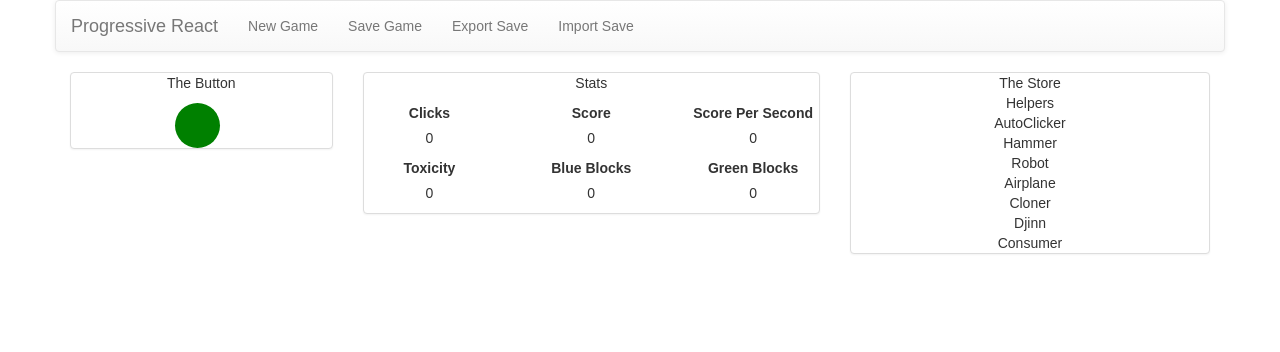
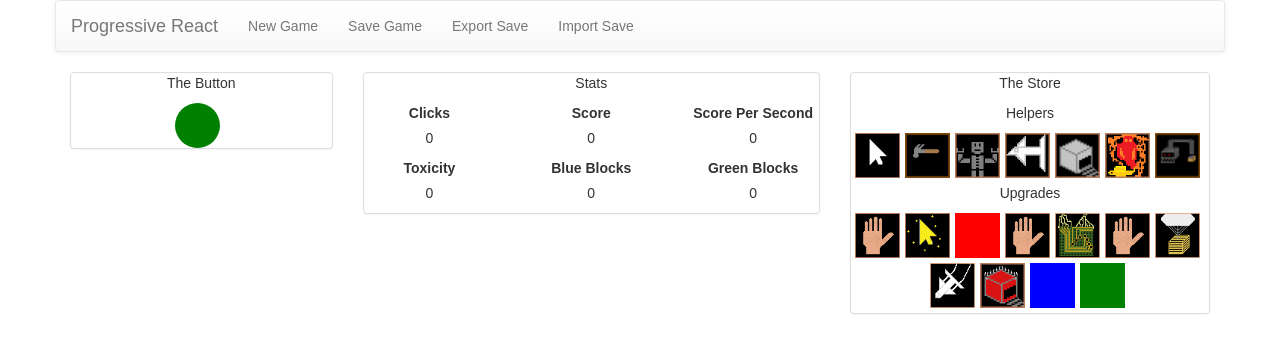
Before and after one commit to TheCrimsonKing92/progressive-react, a React (Create React App) app: page / in a window 1280 px wide. Shown: the top 352 px of the page. Built offline with nearby package versions, Linux system fonts and the light colour scheme.

Commit message:
Added tooltip module, got score generation/calculation working, added back some css

```diff
--- a/package.json
+++ b/package.json
@@ -7,7 +7,8 @@
     "react": "^15.6.1",
     "react-bootstrap": "^0.31.3",
     "react-dom": "^15.6.1",
-    "react-scripts": "1.0.13"
+    "react-scripts": "1.0.13",
+    "react-tooltip": "^3.3.0"
   },
   "scripts": {
     "start": "react-scripts start",
--- a/src/App.js
+++ b/src/App.js
@@ -17,8 +17,10 @@ class App extends Component {
     this.state = this.getGame();
     this.buttonClicked = this.buttonClicked.bind(this)
     this.handleExportSave = this.handleExportSave.bind(this)
+    this.handleStorePurchase = this.handleStorePurchase.bind(this)
     this.newGame = this.newGame.bind(this)
     this.saveGame = this.saveGame.bind(this)
+    this.tick = this.tick.bind(this)
   }
   buttonClicked() {
     this.setState({
@@ -28,6 +30,61 @@ class App extends Component {
         score: this.state.stats.score + 1
       }
     })
+  }
+  calculateScore(helper) {
+    const name = helper.name
+    let base = helper.power
+    let total = 0
+    const basic = h => h.power * h.purchased
+
+    if (name === 'AutoClicker') {
+      if (this.upgradePurchased('Helping Hand')) {
+        base++
+      }
+
+      if (this.upgradePurchased('Helping Handsier')) {
+        base += 4
+      }
+
+      if (this.upgradePurchased('Helping Handsiest')) {
+        base += 16
+      }
+
+      total = base * helper.purchased
+
+      if (this.upgradePurchased('Click Efficiency')) {
+        total *= 2
+      }
+
+      if (this.upgradePurchased('Audible Motiviation')) {
+        const audibleBase = 1.00
+        const factor = .01
+
+        total *= audibleBase + (factor * this.getHelper('Djinn').purchased)
+      }
+      console.log(`AutoClicker total: ${total}`)
+      return total
+    } else if (name === 'Hammer') {
+      return basic(helper)
+    } else if (name === 'Robot') {
+      return basic(helper)
+    } else if (name === 'Airplane') {
+      return basic(helper)
+    } else if (name === 'Cloner') {
+      return basic(helper)
+    } else if (name === 'Djinn') {
+      return basic(helper)
+    } else if (name === 'Consumer') {
+      return basic(helper)
+    } else {
+      return 0
+    }
+  }
+  componentDidMount() {
+    this.interval = window.setInterval(this.tick, 1000)
+  }
+  componentWillUnmount() {
+    window.clearInterval(this.interval)
   }
   getDefaultGameState() {
     return {
@@ -60,9 +117,15 @@ class App extends Component {
       return this.getDefaultGameState();
     }
   }
+  getHelper(helper) {
+    return this.state.store.helpers[helper]
+  }
   getScorePerSecond() {
     // TODO: Calculate score per second based on owned helpers
-    return 0
+    return Object.values(this.state.store.helpers).map(h => this.calculateScore(h)).reduce((acc,val) => acc + val, 0)
+  }
+  getUpgrade(upgrade) {
+    return this.state.store.upgrades[upgrade]
   }
   handleExportSave() {
     window.alert(`Copy the following string:${btoa(this.mapGameState(this.state))}`)
@@ -73,8 +136,35 @@ class App extends Component {
     // TODO: Implement game load
     // const state = this.unmapGameState(atob(entry))
   }
-  handleStorePurchase() {
+  handleStorePurchase(buyable) {
+    console.log(`Handling purchase of buyable: ${JSON.stringify(buyable)}`)
+    const price = Math.floor(buyable.price * Math.pow(buyable.priceGrowth, buyable.purchased))
 
+    if (buyable.currency === 'score') {
+      if (this.state.stats.score >= price) {
+        const bought = {
+          ...buyable,
+          purchased: buyable.purchased + 1
+        }
+
+        const storeKey = buyable.type + 's'
+        const old = this.state.store[storeKey]
+
+        this.setState({
+          stats: {
+            ...this.state.stats,
+            score: this.state.stats.score - price
+          },
+          store: {
+            ...this.state.store,
+            [storeKey]: {
+              ...old,
+              [buyable.name]: bought
+            }
+          }
+        })
+      }
+    }
   }
   newGame() {
     const state = this.getDefaultGameState()
@@ -87,9 +177,19 @@ class App extends Component {
   saveGame() {
     localStorage.setItem(LS_ITEM_NAME, this.mapGameState(this.state))
   }
+  tick() {
+    const scoreIncrease = this.getScorePerSecond()
+    console.log(`Score per second: ${scoreIncrease}`)
+
+    this.setState({
+      stats: {
+        ...this.state.stats,
+        score: this.state.stats.score + scoreIncrease
+      }
+    })
+  }
   unmapGameState(mapped) {
-    const previous = JSON.parse(mapped)
-    return previous
+    return JSON.parse(mapped)
     /*
     TODO: I guess this should implement some sort of version/upgrade save protocol
     const stats = previous.stats
@@ -109,8 +209,13 @@ class App extends Component {
     return previous
     */
   }
+  upgradePurchased(upgrade) {
+    const found = this.getUpgrade(upgrade)
+
+    return !found ? false : found.purchased > 0
+  }
   render() {
-    console.log(`State: ${JSON.stringify(this.state)}`)
+    // console.log(`State: ${JSON.stringify(this.state)}`)
     const stats = this.state.stats
     const store = this.state.store
 
--- a/src/ButtonPanel.js
+++ b/src/ButtonPanel.js
@@ -1,5 +1,6 @@
 import React, {Component} from 'react'
 import {Panel} from 'react-bootstrap'
+import ReactTooltip from 'react-tooltip'
 import TheButton from './TheButton'
 
 class ButtonPanel extends Component {
@@ -15,7 +16,8 @@ class ButtonPanel extends Component {
     return (
       <div className="ButtonPanel">
         <Panel>
-          <p>The Button</p>
+          <p data-tip="Click to start earning score!">The Button</p>
+          <ReactTooltip />
           <TheButton clickHandle={this.handleButtonClick} />
         </Panel>
       </div>
--- /dev/null
+++ b/src/Store.css
@@ -0,0 +1,75 @@
+.airplane {
+    background-image: url('./AirplaneBig.png')
+}
+
+.audible-motivation {
+    background-color: green
+}
+
+.autoclicker {
+    background-image: url('./AutoClickerBig.png')
+}
+
+.buddy-system {
+    background-image: url('./BuddySystem.png')
+}
+
+.buyable {
+    background-size: cover;
+    display: inline-block;
+    height: 45px;
+    margin-right: 5px;
+    width: 45px;
+}
+
+.click-efficiency {
+    background-image: url('./ClickEfficiency.png')
+}
+
+.cloner {
+    background-image: url('./Cloner.png')
+}
+
+.cloner-overdrive {
+    background-image: url('./ClonerOverdrive.png')
+}
+
+.consumer {
+    background-image: url('./Consumer.png')
+}
+
+.cybernetic-synergy {
+    background-image: url('CyberneticSynergy.png')
+}
+
+.djinn {
+    background-image: url('DjinnBig.png')
+}
+
+.extended-cargo {
+    background-image: url('ExtendedCargo.png')
+}
+
+.hammer {
+    background-image: url('./HammerBig.png')
+}
+
+.heavier-hammers {
+    background-color: red
+}
+
+.helping-hand, .helping-handsier, .helping-handsiest {
+    background-image: url('./HelpingHand.png')
+}
+
+.robot {
+    background-image: url('./RobotBig.png')
+}
+
+.tamer {
+    background-image: url('./TamerBig.png')
+}
+
+.the-awakening {
+    background-color: blue
+}
--- a/src/Store.js
+++ b/src/Store.js
@@ -1,76 +1,86 @@
+import './Store.css'
+
 const CURRENCY_BLOCK_BLUE = 'blue-block'
 const CURRENCY_BLOCK_GREEN = 'green-block'
 const CURRENCY_SCORE = 'score'
 
-const idMap = (ob, index) => ({...ob, id: index})
+const HELPER_PRICE_GROWTH = 1.08
+const SPECIAL_PRICE_GROWTH = 1.10
+const UPGRADE_PRICE_GROWTH = 1.00
 
-const buyable = (name = 'Buyable', description = 'A buyable', price = 1, currency = CURRENCY_SCORE, buyable = false, multiple = false) => ({
+const buyable = (name = 'Buyable', description = 'A buyable', price = 1, priceGrowth = HELPER_PRICE_GROWTH, currency = CURRENCY_SCORE, buyable = false, multiple = false) => ({
   name: name,
   description: description,
   price: price,
+  priceGrowth: priceGrowth,
+  currency: currency,
   buyable: buyable,
   purchased: 0,
   multiple: multiple
 })
 
-const helper = (name = 'Helper', description = 'A helper', price = 1, power = 1, toxicity = 1) => ({
-  ...buyable(name, description, price, CURRENCY_SCORE, true, false),
+const helper = (name = 'Helper', description = 'A helper', price = 1, priceGrowth = HELPER_PRICE_GROWTH, power = 1, toxicity = 1) => ({
+  ...buyable(name, description, price, priceGrowth, CURRENCY_SCORE, true, false),
   power: power,
-  toxicity: toxicity
+  toxicity: toxicity,
+  type: 'helper'
 })
 
-const helpers = [
-  helper('AutoClicker', 'Weakly clicks the button for you', 50, 1, 1),
-  helper('Hammer', 'Earns score by smashing the button', 250, 5, 2),
-  helper('Robot', 'An AI optimizing score production routines', 1000, 10, 5),
-  helper('Airplane', 'An allied airplane to drop score en masse', 15000, 50, 18),
-  helper('Cloner', 'Creates perfect score by cloning parts of the button', 50000, 100, 60),
-  helper('Djinn', 'An ancient fire spirit mystically connected to the source', 300000, 250, 100),
-  helper('Consumer', 'An anti-helper that consumes score to produce blocks', 5000, -1, 0)
-].map(idMap)
+const helpers = {
+  'AutoClicker': helper('AutoClicker', 'Weakly clicks the button for you', 50),
+  'Hammer': helper('Hammer', 'Earns score by smashing the button', 250, HELPER_PRICE_GROWTH, 5, 2),
+  'Robot': helper('Robot', 'An AI optimizing score production routines', 1000, HELPER_PRICE_GROWTH, 10, 5),
+  'Airplane': helper('Airplane', 'An allied airplane to drop score en masse', 15000, HELPER_PRICE_GROWTH, 50, 18),
+  'Cloner': helper('Cloner', 'Creates perfect score by cloning parts of the button', 50000, HELPER_PRICE_GROWTH, 100, 60),
+  'Djinn': helper('Djinn', 'An ancient fire spirit mystically connected to the source', 300000, HELPER_PRICE_GROWTH, 250, 100),
+  'Consumer': helper('Consumer', 'An anti-helper that consumes score to produce blocks. WARNING: These can produce negative score gain!', 5000, HELPER_PRICE_GROWTH, -1, 0)
+}
 
 const upgrade = (name = 'Upgrade', description = 'An upgrade', price = 1, currency = CURRENCY_SCORE, preReqs = null) => ({
-  ...buyable(name, description, price, currency, false, false),
-  preReqs: preReqs
+  ...buyable(name, description, price, UPGRADE_PRICE_GROWTH, currency, false, false),
+  preReqs: preReqs,
+  type: 'upgrade'
 })
 
-const upgrades = [
-  upgrade('Helping Hand', '+1 AutoClicker power', 200),
-  upgrade('Click Efficiency', 'Double AutoClicker and mouse power', 500),
-  upgrade('Heavier Hammers', 'Double Hammer power', 1250),
-  upgrade('Helping Handsier', '+4 AutoClicker and mouse power', 2500),
-  upgrade('Cybernetic Synergy', '+8 power per Hammer and Robot pair', 9000),
-  upgrade('Helping Handsiest', '+16 AutoClicker and mouse power', 11000),
-  upgrade('Extended Cargo', '+25% Airplane power', 23000),
-  upgrade('Buddy System', '+100% Airplane power', 85000),
-  upgrade('Cloner Overdrive', '+40% Cloner power', 300000),
-  upgrade('The Awakening', 'Djinn sacrifice current power to reach full potential', 2500000),
-  upgrade('Audible Motivation', '+2% Djinn power per AutoClicker. +1% AutoClicker power per Djinn')
-].map(idMap)
+const upgrades = {
+  'Helping Hand': Object.assign({}, upgrade('Helping Hand', '+1 AutoClicker power', 200), {buyable: true}),
+  'Click Efficiency': upgrade('Click Efficiency', 'Double AutoClicker and mouse power', 500),
+  'Heavier Hammers': upgrade('Heavier Hammers', 'Double Hammer power', 1250),
+  'Helping Handsier': upgrade('Helping Handsier', '+4 AutoClicker and mouse power', 2500),
+  'Cybernetic Synergy': upgrade('Cybernetic Synergy', '+8 power per Hammer and Robot pair', 9000),
+  'Helping Handsiest': upgrade('Helping Handsiest', '+16 AutoClicker and mouse power', 11000),
+  'Extended Cargo': upgrade('Extended Cargo', '+25% Airplane power', 23000),
+  'Buddy System': upgrade('Buddy System', '+100% Airplane power', 85000),
+  'Cloner Overdrive': upgrade('Cloner Overdrive', '+40% Cloner power', 300000),
+  'The Awakening': upgrade('The Awakening', 'Djinn sacrifice current power to reach full potential', 2500000),
+  'Audible Motivation': upgrade('Audible Motivation', '+2% Djinn power per AutoClicker. +1% AutoClicker power per Djinn')
+}
 
 const tower = (name = 'Tower', description = 'A tower', price = 1, currency = CURRENCY_BLOCK_BLUE, preReqs = null) => ({
-  ...buyable(name, description, price, currency, false, false),
-  preReqs: preReqs
+  ...buyable(name, description, price, UPGRADE_PRICE_GROWTH, currency, false, false),
+  preReqs: preReqs,
+  type: 'tower'
 })
 
-const towers = [
-  tower('Click Tower', 'Increases mouse power by 5% of clicks and 1% of helper power', 10000),
-  tower('Cost Tower', 'Reduces score costs by 10%', 5000),
-  tower('Power Tower', 'Increases helper power', 2500),
-  tower('Toxicity Tower', 'Reduces helper toxicity production', 5000)
-].map(idMap)
+const towers = {
+  'Click Tower': tower('Click Tower', 'Increases mouse power by 5% of clicks and 1% of helper power', 10000),
+  'Cost Tower': tower('Cost Tower', 'Reduces score costs by 10%', 5000),
+  'Power Tower': tower('Power Tower', 'Increases helper power', 2500),
+  'Toxicity Tower': tower('Toxicity Tower', 'Reduces helper toxicity production', 5000)
+}
 
-const special = (name = 'Special', description = 'A special', price = 1, currency = CURRENCY_BLOCK_GREEN, preReqs = null) => ({
-  ...buyable(name, description, price, currency, false, true),
-  preReqs: preReqs
+const special = (name = 'Special', description = 'A special', price = 1, priceGrowth = SPECIAL_PRICE_GROWTH, currency = CURRENCY_BLOCK_GREEN, preReqs = null) => ({
+  ...buyable(name, description, price, SPECIAL_PRICE_GROWTH, currency, false, true),
+  preReqs: preReqs,
+  type: 'special'
 })
 
-const specials = [
-  special('Blue Block', 'A blue block', 5),
-  special('Green Block', 'A green block', 5, CURRENCY_BLOCK_BLUE),
-  special('Tamer', 'Tames a consumer\'s hunger by 5%', 150),
-  special('Toxicity Recycling', 'Removes 10 toxicity')
-]
+const specials = {
+  'Blue Block': special('Blue Block', 'A blue block', 5, SPECIAL_PRICE_GROWTH),
+  'Green Block': special('Green Block', 'A green block', 5, SPECIAL_PRICE_GROWTH, CURRENCY_BLOCK_BLUE),
+  'Tamer': special('Tamer', 'Tames a consumer\'s hunger by 5%', 150, SPECIAL_PRICE_GROWTH),
+  'Toxicity Recycling': special('Toxicity Recycling', 'Removes 10 toxicity', 50, SPECIAL_PRICE_GROWTH)
+}
 
 export default {
   helpers: helpers,
--- a/src/StorePanel.js
+++ b/src/StorePanel.js
@@ -1,47 +1,68 @@
 import React, {Component} from 'react'
 import {Row, Panel} from 'react-bootstrap'
+import ReactTooltip from 'react-tooltip'
 
 class StorePanel extends Component {
+	constructor(props) {
+		super(props)
+
+		this.handlePurchase = this.handlePurchase.bind(this)
+	}
 	handlePurchase(buyable) {
 		this.props.onPurchase(buyable)
 	}
 	render() {
 		const store = this.props.store
-		const mapBuyable = buyable => <div className={'buyable' + buyable.name}>{buyable.name}</div>
-		const helpers = store.helpers
-		const helperElements = store.helpers.map(mapBuyable)
-		const upgrades = store.upgrades
-		const upgradeElements = store.upgrades.map(mapBuyable)
-		const towers = store.towers
-		const towerElements = store.towers.map(mapBuyable)
-		const specials = store.specials
-		const specialElements = store.specials.map(mapBuyable)
+
+		const mapBuyable = (buyable, id) => {
+			const className = buyable.name.replace(' ', '-').toLowerCase()
+			const price = Math.floor(buyable.price * Math.pow(buyable.priceGrowth, buyable.purchased))
+			const tooltip = `${buyable.name}: ${buyable.description}. Costs ${price} ${buyable.currency}.`
+			return (
+			<div data-tip={tooltip} key={id} className={`buyable ${className}`} onClick={() => this.handlePurchase(buyable)}>
+				<ReactTooltip  />
+			</div>
+			)
+		}
+
+		const helpers = Object.values(store.helpers)
+		const helperElements = helpers.map(mapBuyable)
+
+		const upgrades = Object.values(store.upgrades)
+		const upgradeElements = upgrades.map(mapBuyable)
+
+		const towers = Object.values(store.towers)
+		const towerElements = towers.map(mapBuyable)
+
+		const specials = Object.values(store.specials)
+		const specialElements = specials.map(mapBuyable)
+
 		return (
 			<div className="StorePanel">
 				<Panel>
-					The Store
+					<p>The Store</p>
 					{
 						helpers.some(h => h.buyable) &&
 						<Row>
-							Helpers
+							<p>Helpers</p>
 							{helperElements}
 						</Row>
 					}
 					{upgrades.some(u => u.buyable) &&
 					<Row>
-						Upgrades
+						<p>Upgrades</p>
 						{upgradeElements}
 					</Row>
 					}
 					{towers.some(t => t.buyable) &&
 					<Row>
-						Towers
+						<p>Towers</p>
 						{towerElements}
 					</Row>
 					}
 					{specials.some(s => s.buyable) &&
 					<Row>
-						Specials
+						<p>Specials</p>
 						{specialElements}
 					</Row>
 					}
--- a/src/TheButton.js
+++ b/src/TheButton.js
@@ -11,9 +11,7 @@ class TheButton extends Component {
   }
   render() {
     return (
-      <div className="TheButton" onClick={this.onClicked}>
-
-      </div>
+      <div className="TheButton" onClick={this.onClicked}></div>
     );
   }
 }
```
Also changed, not shown: src/StatsPanel.js (+6 -6 lines), 1 other file (tests, documents, lock files or other folders).
